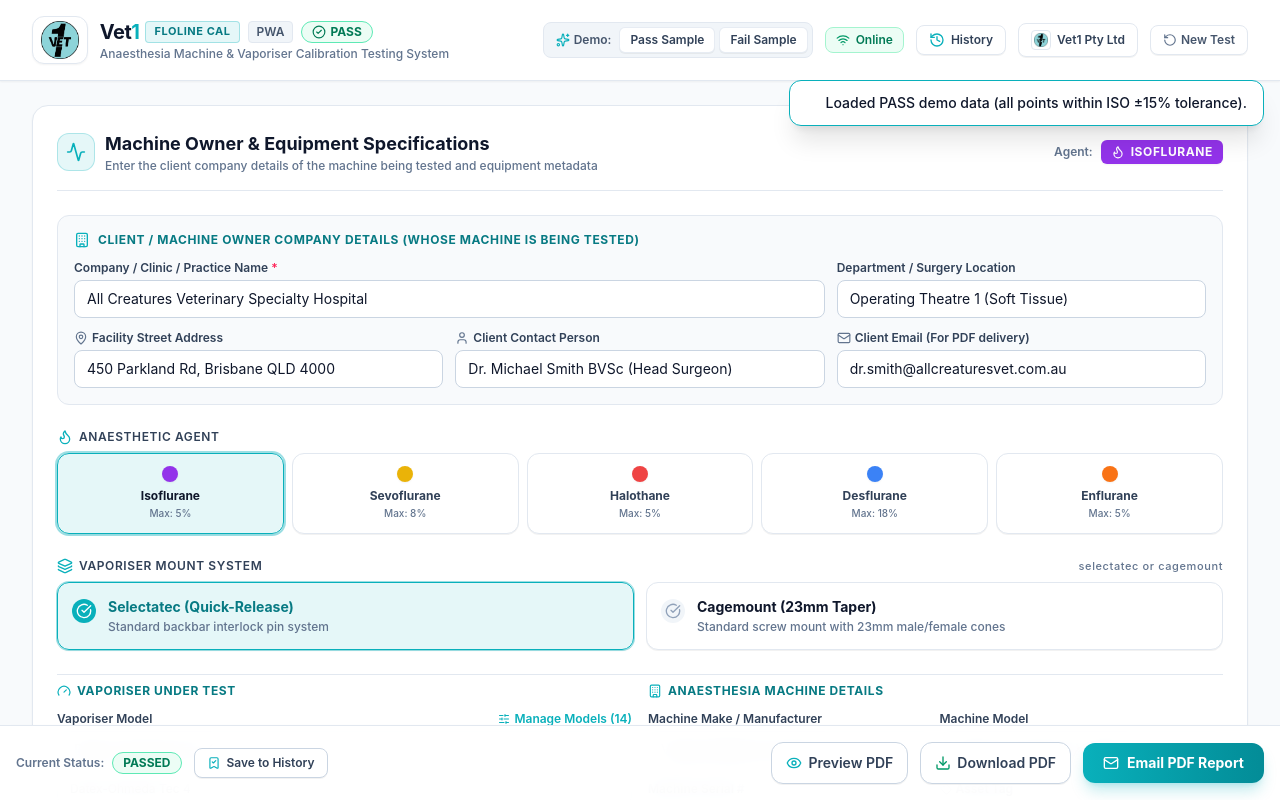
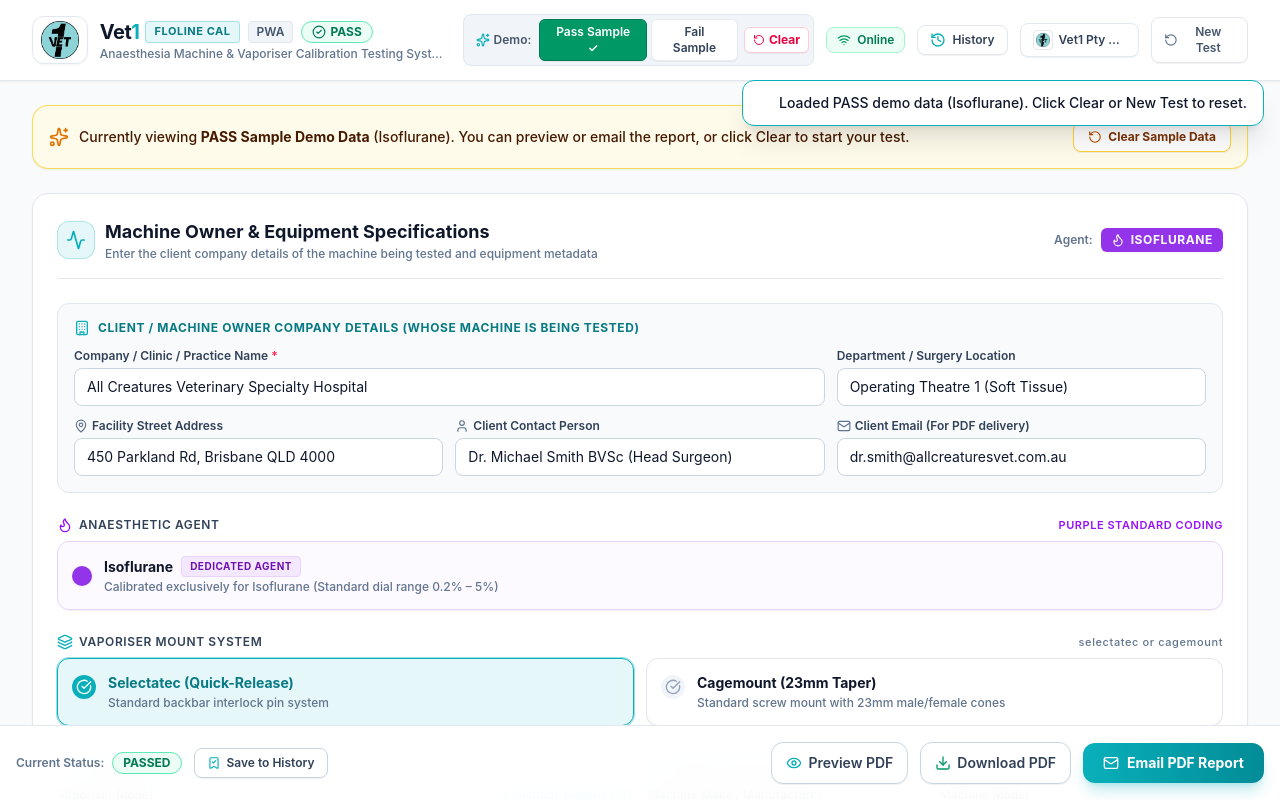
Before and after one commit to nickpstone/vet-anaesthesia-tester, a React (Vite) app: page / in a window 1280 px wide. Both pictures are taken after a click on the button "Pass Sample". Shown: the top 800 px of the page. Built offline with nearby package versions, Linux system fonts and the light colour scheme.

Commit message:
Restrict agent to Isoflurane and fix sample data clearing and button interactivity

```diff
--- a/src/App.tsx
+++ b/src/App.tsx
@@ -1,4 +1,5 @@
 import React, { useState, useEffect, useCallback } from 'react';
+import { Sparkles, RotateCcw } from 'lucide-react';
 import { Header } from './components/Header';
 import { MachineDetailsCard } from './components/MachineDetailsCard';
 import { FlowrateTestTable } from './components/FlowrateTestTable';
@@ -49,6 +50,7 @@
   const [tolerance, setTolerance] = useState<ToleranceConfig>(initialDraft.tolerance);
   const [company, setCompany] = useState<CompanyProfile>(loadCompanyProfile);
   const [vaporiserModels, setVaporiserModels] = useState<string[]>(loadVaporiserModels);
+  const [activeSample, setActiveSample] = useState<'pass' | 'fail' | null>(null);
 
   // Modals
   const [isCompanyModalOpen, setIsCompanyModalOpen] = useState(false);
@@ -64,13 +66,14 @@
   // Overall Evaluation
   const evaluation: OverallEvaluation = evaluateOverall(runs, tolerance);
 
-  // Autosave draft on changes
+  // Autosave draft on changes (never autosave demo sample data to localStorage)
   useEffect(() => {
+    if (activeSample) return;
     const timer = setTimeout(() => {
       saveCurrentDraft(machine, runs, tolerance);
     }, 400);
     return () => clearTimeout(timer);
-  }, [machine, runs, tolerance]);
+  }, [machine, runs, tolerance, activeSample]);
 
   const showToast = (msg: string) => {
     setToastMessage(msg);
@@ -116,9 +119,9 @@
     showToast('Reset vaporiser models to standard defaults.');
   };
 
-  // Reset / New Test
-  const handleReset = () => {
-    if (window.confirm('Start a new test? This will reset the current form fields.')) {
+  // Clear sample data or form reset
+  const handleClearSample = () => {
+    setActiveSample(null);
     clearCurrentDraft();
     const freshMachine = createInitialMachineInfo();
     const freshRuns: TestRun[] = [
@@ -132,12 +135,25 @@
     setMachine(freshMachine);
     setRuns(freshRuns);
     setTolerance(DEFAULT_TOLERANCE_CONFIG);
-      showToast('Form reset. Ready for a new test.');
+    showToast('Form cleared. Ready for a new test.');
+  };
+
+  // Reset / New Test
+  const handleReset = () => {
+    if (activeSample || window.confirm('Start a new test? This will reset the current form fields.')) {
+      handleClearSample();
     }
   };
 
   // Load Samples for instant verification
   const handleLoadSample = (type: 'pass' | 'fail') => {
+    // If clicking the currently active sample, toggle it off / clear
+    if (activeSample === type) {
+      handleClearSample();
+      return;
+    }
+
+    setActiveSample(type);
     const today = getTodayDateString();
     if (type === 'pass') {
       setMachine({
@@ -186,7 +202,7 @@
           dialPoints: passPoints
         }
       ]);
-      showToast('Loaded PASS demo data (all points within ISO ±15% tolerance).');
+      showToast('Loaded PASS demo data (Isoflurane). Click Clear or New Test to reset.');
     } else {
       setMachine({
         ownerCompanyName: 'Bayside Veterinary Emergency Centre',
@@ -199,10 +215,10 @@
         machineModel: 'Burtons Compact Anaesthesia Unit',
         machineSerial: 'BC-9941',
         machineAssetTag: 'ASSET-MELB-089',
-        vaporiserModel: 'Penlon Sigma Delta Sevo',
-        vaporiserSerial: 'VAP-5520-SEV',
+        vaporiserModel: 'Penlon Sigma Delta Iso',
+        vaporiserSerial: 'VAP-5520-ISO',
         mountType: 'Cagemount',
-        agent: 'Sevoflurane',
+        agent: 'Isoflurane',
         testDate: today,
         nextDueDate: '2027-09-26',
         technicianName: 'Nick (Senior Biomedical Engineer)',
@@ -234,7 +250,7 @@
           dialPoints: failPoints
         }
       ]);
-      showToast('Loaded FAIL demo data. Red underline and failure banner displayed.');
+      showToast('Loaded FAIL demo data (Isoflurane). Click Clear or New Test to reset.');
     }
   };
 
@@ -313,6 +329,21 @@
     showToast('Report deleted from history.');
   };
 
+  const handleMachineChange = (updated: MachineInfo) => {
+    if (activeSample) setActiveSample(null);
+    setMachine(updated);
+  };
+
+  const handleRunsChange = (updatedRuns: TestRun[]) => {
+    if (activeSample) setActiveSample(null);
+    setRuns(updatedRuns);
+  };
+
+  const handleToleranceChange = (updatedTolerance: ToleranceConfig) => {
+    if (activeSample) setActiveSample(null);
+    setTolerance(updatedTolerance);
+  };
+
   const getPdfDocPromise = useCallback(() => {
     return generateVaporiserPdf({
       machine,
@@ -337,6 +368,8 @@
         onOpenHistoryModal={() => setIsHistoryModalOpen(true)}
         onReset={handleReset}
         onLoadSample={handleLoadSample}
+        onClearSample={handleClearSample}
+        activeSample={activeSample}
         isPassed={evaluation.isPassed}
         hasMeasurements={evaluation.hasMeasurements}
       />
@@ -344,13 +377,37 @@
       {/* Main Content Area */}
       <main className="flex-1 max-w-7xl w-full mx-auto px-4 sm:px-6 lg:px-8 py-6 space-y-6">
 
+        {/* Sample Demo Active Banner */}
+        {activeSample && (
+          <div className="bg-amber-50 border border-amber-300/80 rounded-2xl p-4 text-xs sm:text-sm text-amber-950 flex flex-col sm:flex-row sm:items-center justify-between gap-3 shadow-xs animate-in fade-in duration-200">
+            <div className="flex items-center gap-2.5 font-medium">
+              <Sparkles className="w-5 h-5 text-amber-600 flex-shrink-0" />
+              <span>
+                Currently viewing <strong>{activeSample.toUpperCase()} Sample Demo Data</strong> (Isoflurane). You can preview or email the report, or click Clear to start your test.
+              </span>
+            </div>
+            <button
+              type="button"
+              onClick={handleClearSample}
+              className="self-start sm:self-auto px-3.5 py-1.5 bg-white hover:bg-amber-100 text-amber-900 border border-amber-300 rounded-lg font-bold text-xs transition cursor-pointer shadow-2xs flex items-center gap-1.5"
+            >
+              <RotateCcw className="w-3.5 h-3.5 text-amber-700" />
+              Clear Sample Data
+            </button>
+          </div>
+        )}
+
         {/* CRITICAL REQUIREMENT: "if the vaporiser fails place failed with an underline over the entire page in red" */}
-        <FailedFullPageBanner evaluation={evaluation} />
+        <FailedFullPageBanner
+          evaluation={evaluation}
+          isSampleActive={activeSample !== null}
+          onClearSample={handleClearSample}
+        />
 
         {/* 1. Machine & Vaporiser Details Card */}
         <MachineDetailsCard
           machine={machine}
-          onChange={setMachine}
+          onChange={handleMachineChange}
           vaporiserModels={vaporiserModels}
           onOpenManageModels={() => setIsManageModelsOpen(true)}
           onAddModel={handleAddVaporiserModel}
@@ -360,9 +417,9 @@
         {/* 2. Flowrate & Dial Settings Test Table */}
         <FlowrateTestTable
           runs={runs}
-          onChangeRuns={setRuns}
+          onChangeRuns={handleRunsChange}
           tolerance={tolerance}
-          onChangeTolerance={setTolerance}
+          onChangeTolerance={handleToleranceChange}
         />
 
         {/* 3. Summary Assessment & Notes */}
@@ -370,7 +427,7 @@
           evaluation={evaluation}
           tolerance={tolerance}
           notes={machine.notes}
-          onChangeNotes={(notes) => setMachine({ ...machine, notes })}
+          onChangeNotes={(notes) => handleMachineChange({ ...machine, notes })}
         />
 
       </main>
--- a/src/components/ActionToolbar.tsx
+++ b/src/components/ActionToolbar.tsx
@@ -5,9 +5,6 @@
   Eye,
   BookmarkCheck,
   Loader2,
-  Share2,
-  Printer,
-  Sparkles,
   Check
 } from 'lucide-react';
 import { OverallEvaluation } from '../types';
--- a/src/components/FlowrateTestTable.tsx
+++ b/src/components/FlowrateTestTable.tsx
@@ -6,10 +6,8 @@
   CheckCircle2,
   XCircle,
   Clock,
-  AlertTriangle,
   RotateCcw,
-  Sliders,
-  ChevronRight
+  Sliders
 } from 'lucide-react';
 import { DialPoint, RunEvaluation, TestRun, ToleranceConfig } from '../types';
 import { evaluateRun, evaluatePoint } from '../utils/calculations';
--- a/src/components/Header.tsx
+++ b/src/components/Header.tsx
@@ -19,6 +19,8 @@
   onOpenHistoryModal: () => void;
   onReset: () => void;
   onLoadSample: (type: 'pass' | 'fail') => void;
+  onClearSample: () => void;
+  activeSample: 'pass' | 'fail' | null;
   isPassed: boolean;
   hasMeasurements: boolean;
 }
@@ -29,6 +31,8 @@
   onOpenHistoryModal,
   onReset,
   onLoadSample,
+  onClearSample,
+  activeSample,
   isPassed,
   hasMeasurements
 }) => {
@@ -117,26 +121,45 @@
           <div className="flex items-center gap-2 sm:gap-3">
 
             {/* Quick Demo Fillers */}
-            <div className="hidden lg:flex items-center bg-slate-100 rounded-lg p-1 border border-slate-200 text-xs">
+            <div className="hidden sm:flex items-center bg-slate-100 rounded-lg p-1 border border-slate-200 text-xs">
               <span className="text-slate-600 px-2 flex items-center gap-1 font-semibold">
                 <Sparkles className="w-3.5 h-3.5 text-[#09b0bb]" /> Demo:
               </span>
               <button
                 type="button"
                 onClick={() => onLoadSample('pass')}
-                className="px-2.5 py-1 rounded-md bg-white hover:bg-emerald-50 hover:text-emerald-700 text-slate-700 border border-slate-200/80 transition-colors font-semibold cursor-pointer shadow-2xs"
-                title="Fill with passing test data"
+                className={`px-2.5 py-1 rounded-md transition-colors font-semibold cursor-pointer shadow-2xs ${
+                  activeSample === 'pass'
+                    ? 'bg-emerald-600 text-white border border-emerald-700 font-bold'
+                    : 'bg-white hover:bg-emerald-50 hover:text-emerald-700 text-slate-700 border border-slate-200/80'
+                }`}
+                title={activeSample === 'pass' ? 'Click to clear sample data' : 'Fill with passing test data'}
               >
-                Pass Sample
+                Pass Sample {activeSample === 'pass' && '✓'}
               </button>
               <button
                 type="button"
                 onClick={() => onLoadSample('fail')}
-                className="px-2.5 py-1 rounded-md bg-white hover:bg-rose-50 hover:text-rose-700 text-slate-700 border border-slate-200/80 transition-colors font-semibold ml-1 cursor-pointer shadow-2xs"
-                title="Fill with failing test data to view red page underline"
+                className={`px-2.5 py-1 rounded-md transition-colors font-semibold ml-1 cursor-pointer shadow-2xs ${
+                  activeSample === 'fail'
+                    ? 'bg-rose-600 text-white border border-rose-700 font-bold'
+                    : 'bg-white hover:bg-rose-50 hover:text-rose-700 text-slate-700 border border-slate-200/80'
+                }`}
+                title={activeSample === 'fail' ? 'Click to clear sample data' : 'Fill with failing test data to view red page underline'}
               >
-                Fail Sample
+                Fail Sample {activeSample === 'fail' && '✕'}
               </button>
+              {activeSample && (
+                <button
+                  type="button"
+                  onClick={onClearSample}
+                  className="px-2 py-1 rounded-md bg-white hover:bg-rose-50 text-rose-600 hover:text-rose-700 border border-rose-200 font-bold ml-1.5 cursor-pointer shadow-2xs flex items-center gap-1"
+                  title="Clear sample demo data"
+                >
+                  <RotateCcw className="w-3 h-3" />
+                  <span>Clear</span>
+                </button>
+              )}
             </div>
 
             {/* Offline/Online Badge */}
--- a/src/components/MachineDetailsCard.tsx
+++ b/src/components/MachineDetailsCard.tsx
@@ -15,7 +15,7 @@
   Plus,
   Trash2
 } from 'lucide-react';
-import { AnaestheticAgent, MachineInfo, MountType } from '../types';
+import { MachineInfo, MountType } from '../types';
 import {
   AGENT_CONFIGS,
   COMMON_MACHINE_MODELS,
@@ -56,24 +56,7 @@
     onChange(updated);
   };
 
-  const handleAgentChange = (newAgent: AnaestheticAgent) => {
-    const updated = { ...machine, agent: newAgent };
-    const agentConfig = AGENT_CONFIGS[newAgent];
-    if (agentConfig && agentConfig.commonModels.length > 0) {
-      if (!machine.vaporiserModel || vaporiserModels.includes(machine.vaporiserModel)) {
-        updated.vaporiserModel = agentConfig.commonModels[0];
-      }
-    }
-    onChange(updated);
-  };
-
-  const agents: AnaestheticAgent[] = [
-    'Isoflurane',
-    'Sevoflurane',
-    'Halothane',
-    'Desflurane',
-    'Enflurane'
-  ];
+  const isoConfig = AGENT_CONFIGS.Isoflurane;
 
   const mountTypes: { type: MountType; label: string; desc: string }[] = [
     {
@@ -198,40 +181,31 @@
         </div>
       </div>
 
-      {/* 2. ANAESTHETIC AGENT SELECTOR */}
+      {/* 2. ANAESTHETIC AGENT (Isoflurane Dedicated) */}
       <div>
-        <label className="block text-xs font-semibold text-slate-700 uppercase tracking-wider mb-2 flex items-center gap-1.5">
-          <Flame className="w-4 h-4 text-[#09b0bb]" />
-          Anaesthetic Agent
+        <label className="block text-xs font-semibold text-slate-700 uppercase tracking-wider mb-2 flex items-center justify-between">
+          <span className="flex items-center gap-1.5">
+            <Flame className="w-4 h-4 text-purple-600" />
+            Anaesthetic Agent
+          </span>
+          <span className="text-[11px] text-purple-600 font-semibold uppercase tracking-wider">Purple Standard Coding</span>
         </label>
-        <div className="grid grid-cols-2 sm:grid-cols-3 md:grid-cols-5 gap-2">
-          {agents.map((agent) => {
-            const config = AGENT_CONFIGS[agent];
-            const isSelected = machine.agent === agent;
-            return (
-              <button
-                key={agent}
-                type="button"
-                onClick={() => handleAgentChange(agent)}
-                className={`flex flex-col items-center justify-center p-3 rounded-xl border text-center transition-all cursor-pointer ${
-                  isSelected
-                    ? 'border-[#09b0bb] ring-2 ring-[#09b0bb]/40 bg-[#09b0bb]/10 shadow-xs'
-                    : 'border-slate-200 bg-white hover:bg-slate-50 hover:border-slate-300 text-slate-700 shadow-2xs'
-                }`}
-              >
-                <div
-                  className="w-4 h-4 rounded-full mb-1.5 shadow-xs"
-                  style={{ backgroundColor: config.color }}
-                />
-                <span className={`text-xs font-bold ${isSelected ? 'text-slate-900' : 'text-slate-700'}`}>
-                  {agent}
-                </span>
-                <span className="text-[10px] text-slate-500 mt-0.5 font-medium">
-                  Max: {config.maxStandardDial}%
-                </span>
-              </button>
-            );
-          })}
+        <div className="flex items-center gap-3 p-3.5 rounded-xl border border-purple-200 bg-purple-50/60 shadow-2xs">
+          <div
+            className="w-5 h-5 rounded-full shadow-xs flex-shrink-0"
+            style={{ backgroundColor: isoConfig?.color || '#9333ea' }}
+          />
+          <div className="flex-1 min-w-0">
+            <div className="flex items-center gap-2">
+              <span className="text-sm font-bold text-slate-900">Isoflurane</span>
+              <span className="px-2 py-0.5 rounded text-[10px] font-bold bg-purple-100 text-purple-800 border border-purple-200 uppercase tracking-wider">
+                Dedicated Agent
+              </span>
+            </div>
+            <p className="text-xs text-slate-500 m-0 mt-0.5 font-medium">
+              Calibrated exclusively for Isoflurane (Standard dial range 0.2% – {isoConfig?.maxStandardDial || 5.0}%)
+            </p>
+          </div>
         </div>
       </div>
 
--- a/src/index.css
+++ b/src/index.css
@@ -43,7 +43,6 @@
 
 /* Failed diagonal watermark overlay */
 .failed-watermark-overlay {
-  pointer-events: none;
   background-image: repeating-linear-gradient(
     -45deg,
     rgba(239, 68, 68, 0.05),
--- a/src/types/index.ts
+++ b/src/types/index.ts
@@ -1,11 +1,6 @@
 export type MountType = 'Selectatec' | 'Cagemount';
 
-export type AnaestheticAgent =
-  | 'Isoflurane'
-  | 'Sevoflurane'
-  | 'Halothane'
-  | 'Desflurane'
-  | 'Enflurane';
+export type AnaestheticAgent = 'Isoflurane';
 
 export interface AgentConfig {
   name: AnaestheticAgent;
--- a/src/utils/constants.ts
+++ b/src/utils/constants.ts
@@ -21,61 +21,6 @@
       'Blease Datum',
       'Vetland VIP 3000',
       'Burtons Compact Iso'
-    ],
-    maxStandardDial: 5.0
-  },
-  Sevoflurane: {
-    name: 'Sevoflurane',
-    color: '#eab308', // Yellow (standard medical color coding)
-    badgeBg: 'bg-amber-950/60',
-    badgeBorder: 'border-amber-500/40 text-amber-300',
-    textColor: 'text-amber-400',
-    commonModels: [
-      'Datex-Ohmeda Tec 4 Sevo',
-      'Datex-Ohmeda Tec 5 Sevo',
-      'Datex-Ohmeda Tec 7 Sevo',
-      'Dräger Vapor 2000 Sevo',
-      'Penlon Sigma Delta Sevo',
-      'Blease Datum Sevo',
-      'Vetland VIP 3000 Sevo'
-    ],
-    maxStandardDial: 8.0
-  },
-  Halothane: {
-    name: 'Halothane',
-    color: '#ef4444', // Red (standard medical color coding)
-    badgeBg: 'bg-rose-950/60',
-    badgeBorder: 'border-rose-500/40 text-rose-300',
-    textColor: 'text-rose-400',
-    commonModels: [
-      'Datex-Ohmeda Tec 3 Halothane',
-      'Datex-Ohmeda Tec 4 Halothane',
-      'Dräger Vapor 19.n Halothane',
-      'Penlon Sigma Delta Halothane'
-    ],
-    maxStandardDial: 5.0
-  },
-  Desflurane: {
-    name: 'Desflurane',
-    color: '#3b82f6', // Blue (standard medical color coding)
-    badgeBg: 'bg-blue-950/60',
-    badgeBorder: 'border-blue-500/40 text-blue-300',
-    textColor: 'text-blue-400',
-    commonModels: [
-      'Datex-Ohmeda Tec 6 / Tec 6 Plus',
-      'Dräger D-Vapor'
-    ],
-    maxStandardDial: 18.0
-  },
-  Enflurane: {
-    name: 'Enflurane',
-    color: '#f97316', // Orange (standard medical color coding)
-    badgeBg: 'bg-orange-950/60',
-    badgeBorder: 'border-orange-500/40 text-orange-300',
-    textColor: 'text-orange-400',
-    commonModels: [
-      'Datex-Ohmeda Tec 4 Enflurane',
-      'Dräger 19.n Enflurane'
     ],
     maxStandardDial: 5.0
   }
--- a/src/utils/storage.ts
+++ b/src/utils/storage.ts
@@ -64,7 +64,7 @@
   try {
     const rawMachine = localStorage.getItem(KEYS.DRAFT_MACHINE);
     if (rawMachine) {
-      machine = { ...machine, ...JSON.parse(rawMachine) };
+      machine = { ...machine, ...JSON.parse(rawMachine), agent: 'Isoflurane' };
     }
 
     const rawRuns = localStorage.getItem(KEYS.DRAFT_RUNS);
```
Also changed, not shown: src/components/FailedFullPageBanner.tsx (+24 -5 lines). Lines whose indentation alone changed are shown as unchanged.
